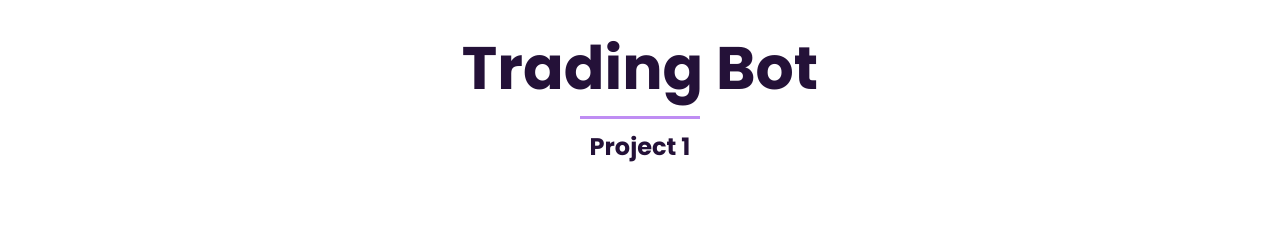
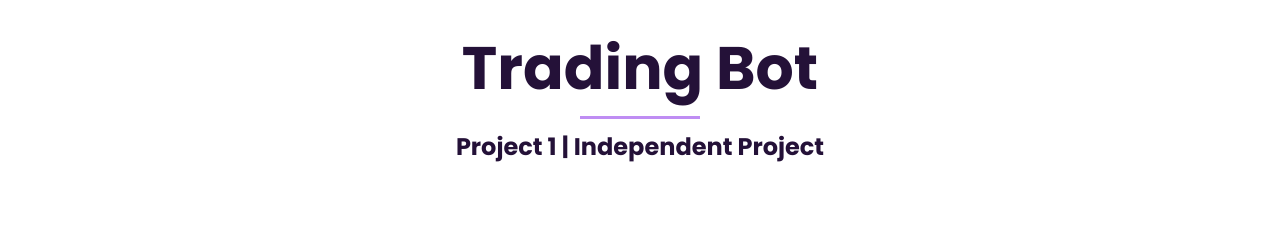
Before and after one commit to TayzaShwe/portfolio_website, a plain HTML site: page index.html in a window 1280 px wide. Shown: the part 1700-1938 px from the top of the page. Drawn offline with nearby package versions, Linux system fonts and the light colour scheme.

Commit message:
updated project subtitles

```diff
--- a/index.html
+++ b/index.html
@@ -81,7 +81,7 @@
         <!-- Trading Bot -->
         <section class="section-trading-bot" id="trading-bot">
             <h2 class="section-title section-title-trading-bot">Trading Bot</h2>
-            <h3 class="section-subtitle section-subtitle-trading-bot">Project 1</h3>
+            <h3 class="section-subtitle section-subtitle-trading-bot">Project 1 | Independent Project</h3>
             <div class="section-body section-body-trading-bot">
                 <iframe class="section-video" width="560" height="315" src="https://www.youtube.com/embed/QSSdd1R9y-4" title="YouTube video player" frameborder="0" allow="accelerometer; autoplay; clipboard-write; encrypted-media; gyroscope; picture-in-picture" allowfullscreen></iframe>
                 <p class="section-project-description section-description-trading-bot">
```
